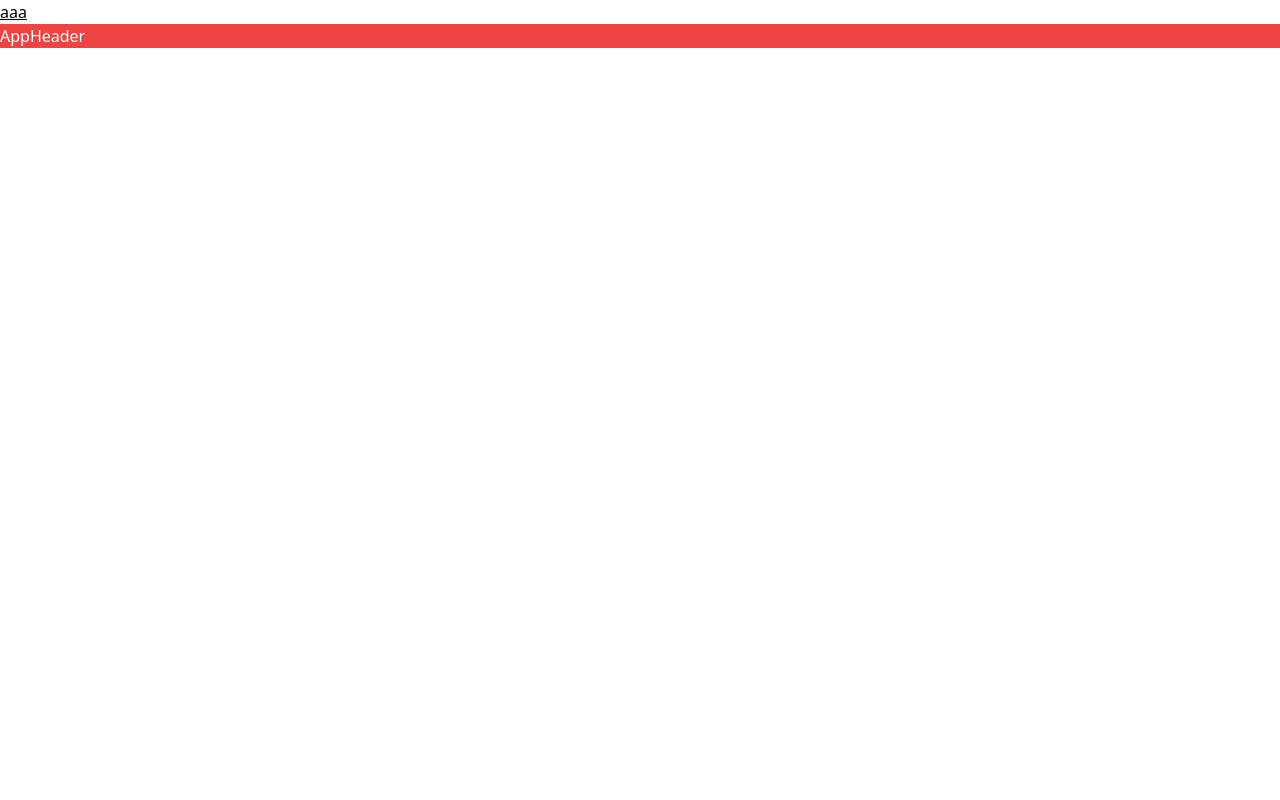
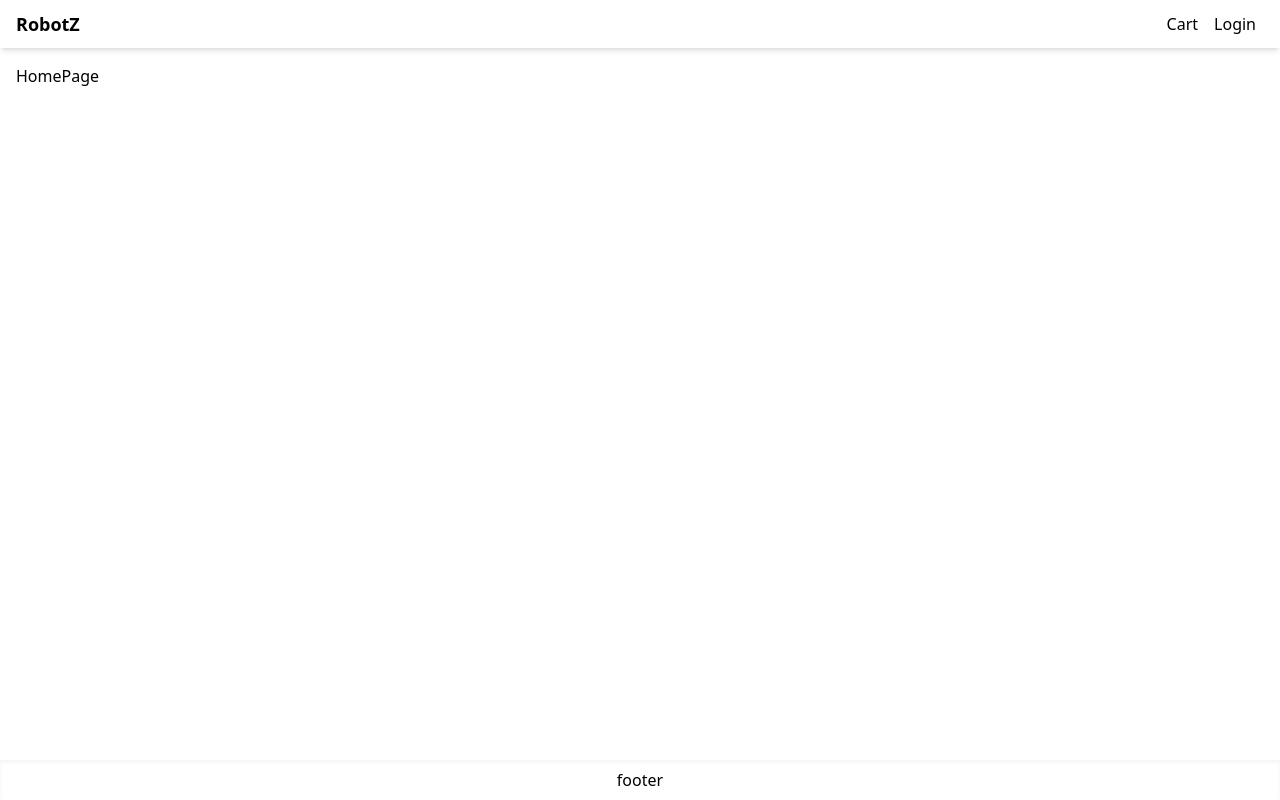
Before and after one commit to arikxl/robotz2023, a Next.js app: page / in a window 1280 px wide. Built offline with nearby package versions, Linux system fonts and the light colour scheme.

Commit message:
layout and tailwind working

```diff
--- /dev/null
+++ b/components/Layout.jsx
@@ -0,0 +1,33 @@
+import Head from 'next/head'
+import Link from 'next/link'
+import React from 'react'
+
+const Layout = ({ children, title }) => {
+    return (
+        <>
+            <Head>
+                <title>{ title ? title + ' - Robotz' : 'Robot'}</title>
+                <meta name="description" content="Generated by create next app" />
+                <meta name="viewport" content="width=device-width, initial-scale=1" />
+                <link rel="icon" href="/favicon.ico" />
+            </Head>
+            <div className='flex min-h-screen flex-col justify-between'>
+                <header>
+                    <nav className='flex h-12 justify-between shadow-md items-center px-4'>
+                        <Link href="/" className="text-lg font-bold">
+                            RobotZ
+                        </Link>
+                        <div>
+                            <Link className="p-2" href="/cart">Cart</Link>
+                            <Link className="p-2" href="/login">Login</Link>
+                        </div>
+                    </nav>
+                </header>
+                <main className='container m-auto mt-4 px-4'>{children}</main>
+                <footer className='flex justify-center items-center h-10 shadow-inner'>footer</footer>
+            </div>
+        </>
+    )
+}
+
+export default Layout
--- a/pages/index.js
+++ b/pages/index.js
@@ -1,21 +1,11 @@
-import Head from 'next/head'
-
-import AppHeader from '@/components/AppHeader'
+import Layout from '@/components/Layout'
 
 
 export default function Home() {
   return (
-    <>
-      <Head>
-        <title>Create Next App</title>
-        <meta name="description" content="Generated by create next app" />
-        <meta name="viewport" content="width=device-width, initial-scale=1" />
-        <link rel="icon" href="/favicon.ico" />
-      </Head>
+    <Layout title="Home Page">
+      HomePage
 
-      <h1 className="underline">aaa</h1>
-         <AppHeader/>
-
-    </>
+    </Layout>
   )
 }
```
Also changed, not shown: .eslintrc.json.
